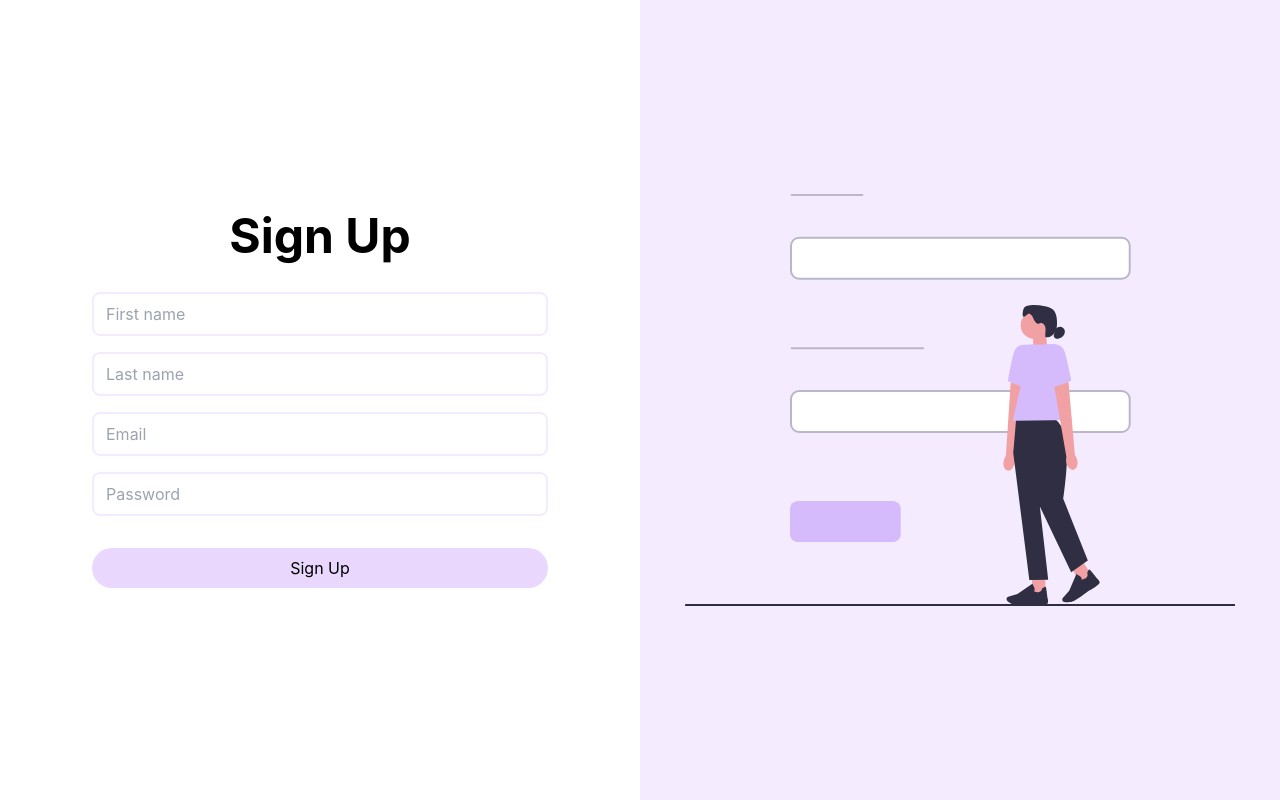
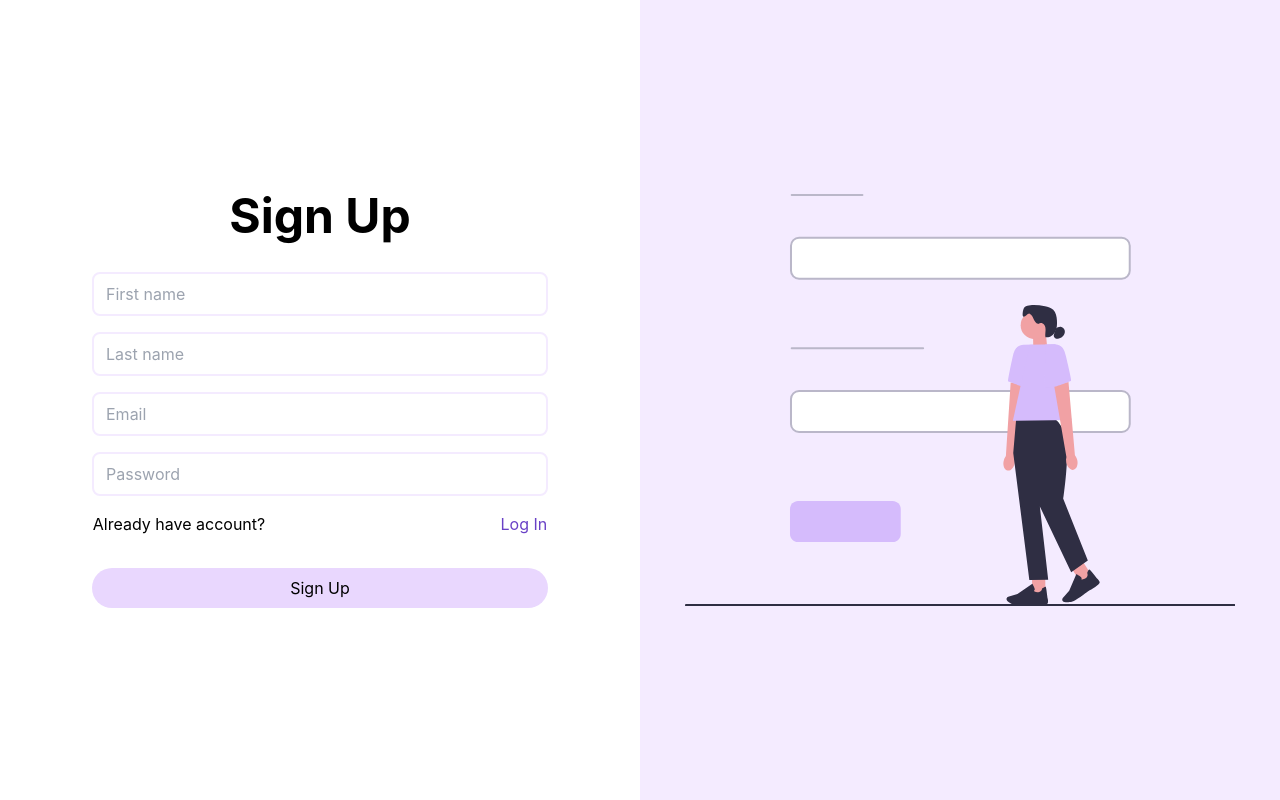
Before and after one commit to skye8-tech/react-blog-app, a React (Create React App) app: page /create-account in a window 1280 px wide. Built offline with nearby package versions, Linux system fonts and the light colour scheme; no server answers.

Commit message:
some css changes

```diff
--- a/src/pages/CreateAccount.jsx
+++ b/src/pages/CreateAccount.jsx
@@ -1,4 +1,5 @@
 import React from "react";
+import { Link } from "react-router-dom";
 
 const CreateAccount = () => {
   return (
@@ -33,6 +34,10 @@ const CreateAccount = () => {
               type="password"
               placeholder="Password"
             />
+          </div>
+          <div className="w-[80%] mx-auto flex justify-between px-4 text-[var(--dark-color)]">
+            <p className=" text-black">Already have account?</p>
+            <Link to="/login">Log In</Link>
           </div>
           <button
             className="block bg-[var(--secondary-color)] py-2 px-3 w-[75%] rounded-full mx-auto mt-8 text-center"
--- a/src/pages/Login.jsx
+++ b/src/pages/Login.jsx
@@ -1,4 +1,5 @@
 import React from "react";
+import { Link } from "react-router-dom";
 
 const Login = () => {
   return (
@@ -19,6 +20,10 @@ const Login = () => {
               type="password"
               placeholder="Password"
             />
+          </div>
+          <div className="w-[80%] mx-auto flex justify-between px-4 text-[var(--dark-color)]">
+            <p className=" text-black">Haven't created account yet?</p>
+            <Link to="/create-account">Create Account</Link>
           </div>
           <button
             className="block bg-[var(--secondary-color)] py-2 px-3 w-[75%] rounded-full mx-auto mt-8 text-center"
```
